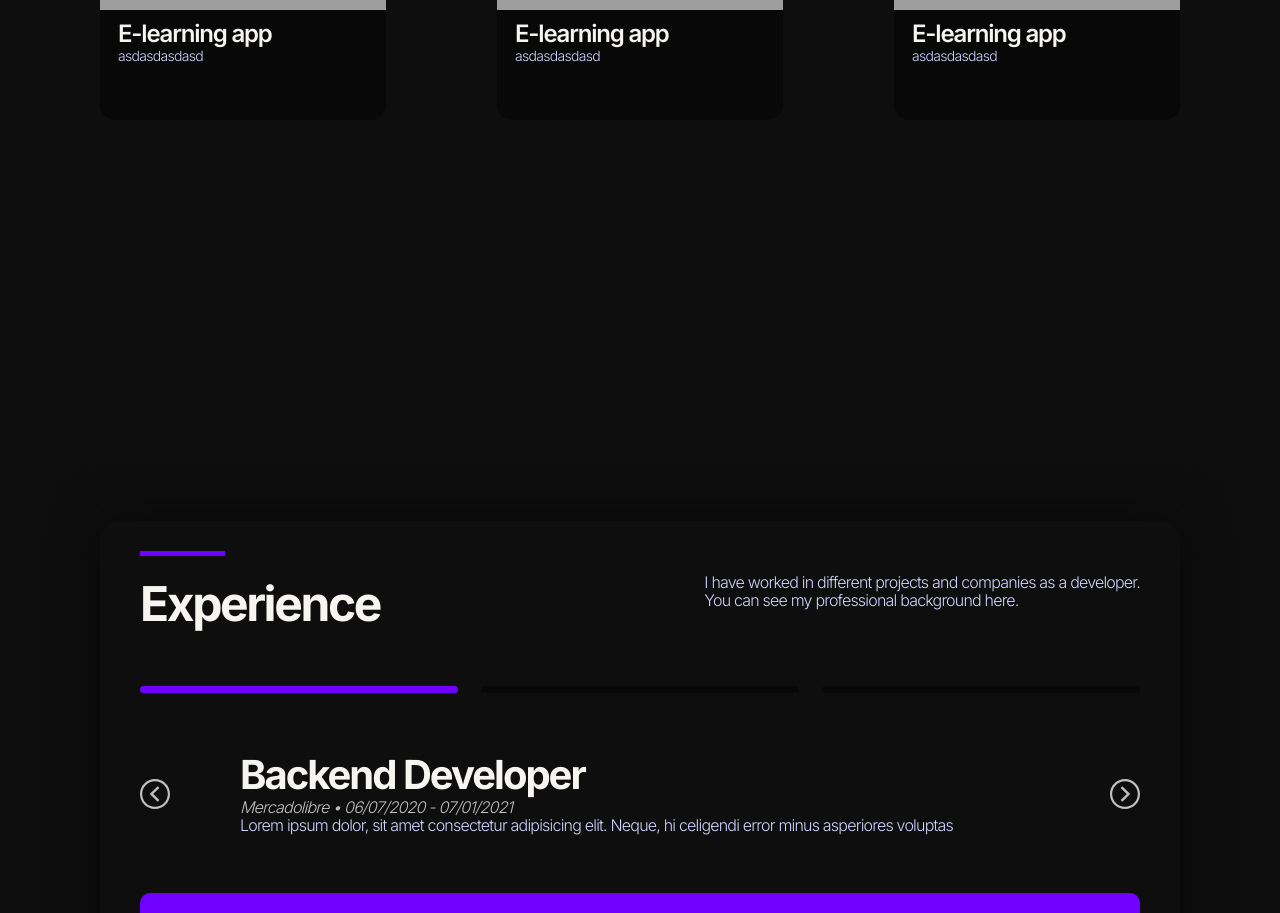
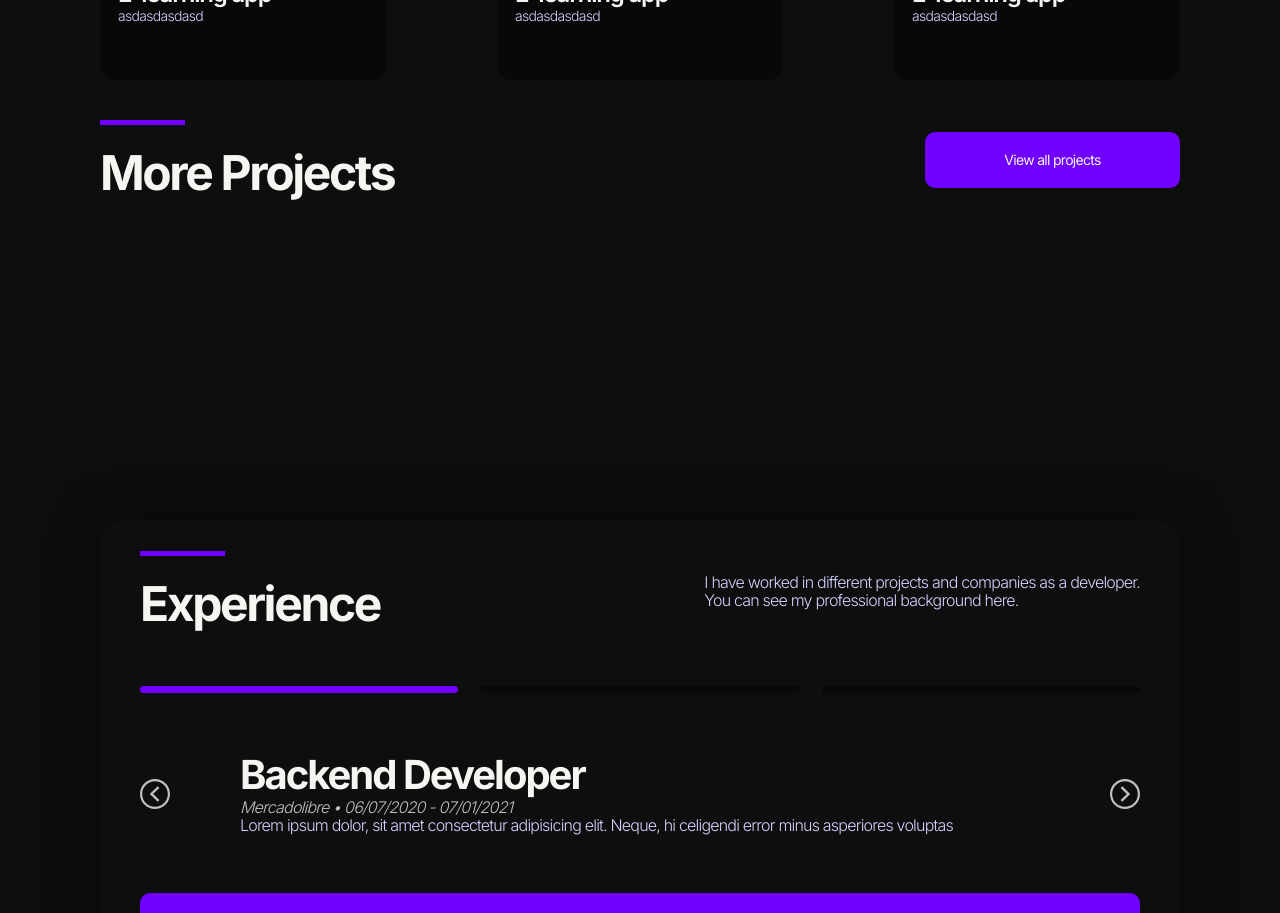
Before and after one commit to GomezFrannco/react-portfolio, a React (Vite) app: page / in a window 1280 px wide. Shown: the part 1300-2213 px from the top of the page. Built offline with nearby package versions, Linux system fonts and the light colour scheme; grey boxes are pictures that could not be loaded.

Commit message:
Add the more projects section

```diff
--- a/src/pages/home/layout/Main/index.jsx
+++ b/src/pages/home/layout/Main/index.jsx
@@ -76,7 +76,7 @@ export default function Main() {
             />
           ))}
         </div>
-        {/* <div className='section__content'>
+        <div className='section__content'>
           <MotionSubtitle
             text='More Projects'
             initial={{ opacity: 0 }}
@@ -98,7 +98,7 @@ export default function Main() {
               delay: 1,
             }}
           />
-        </div> */}
+        </div>
       </section>
       <section className='main__section' id='experience'>
         <div className='section__content'>
```
